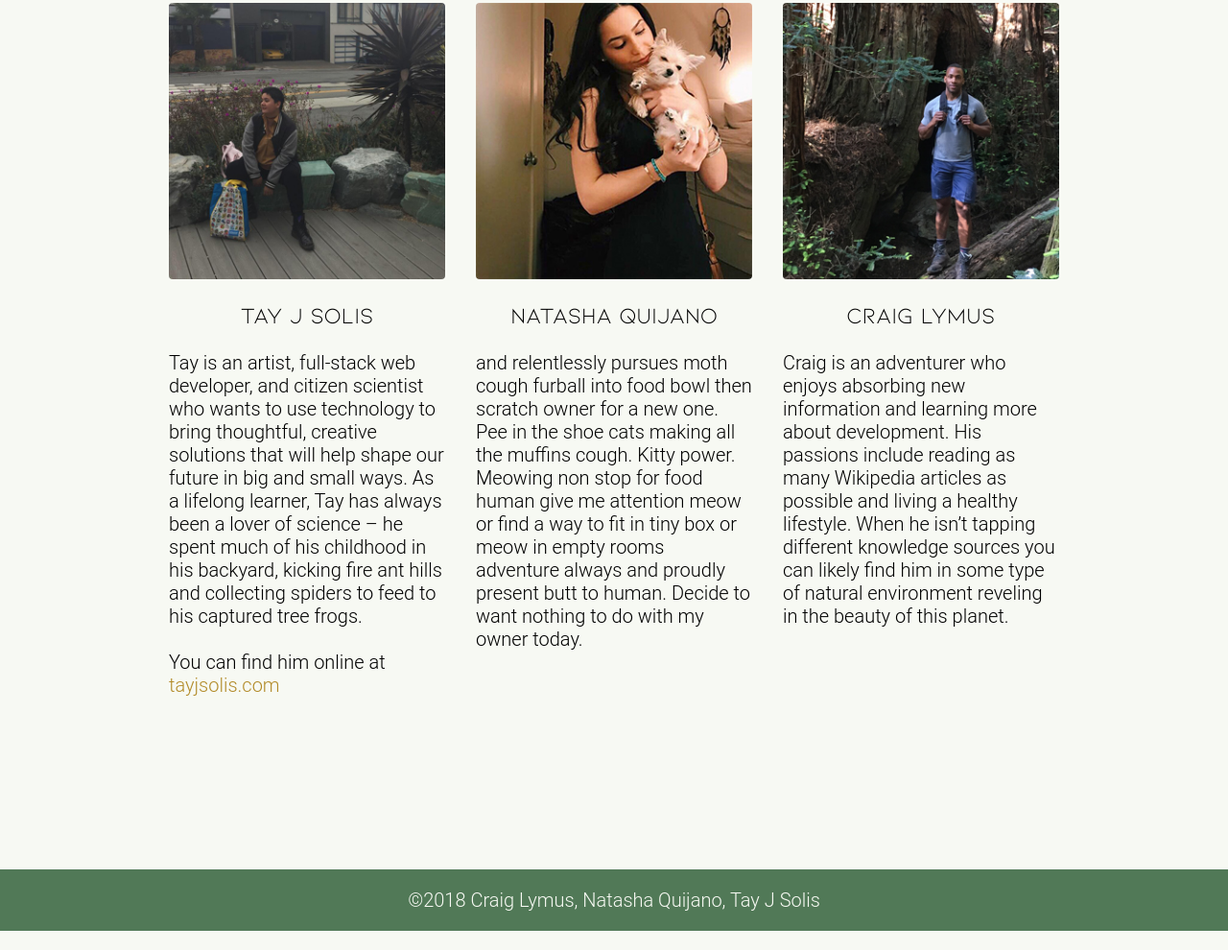
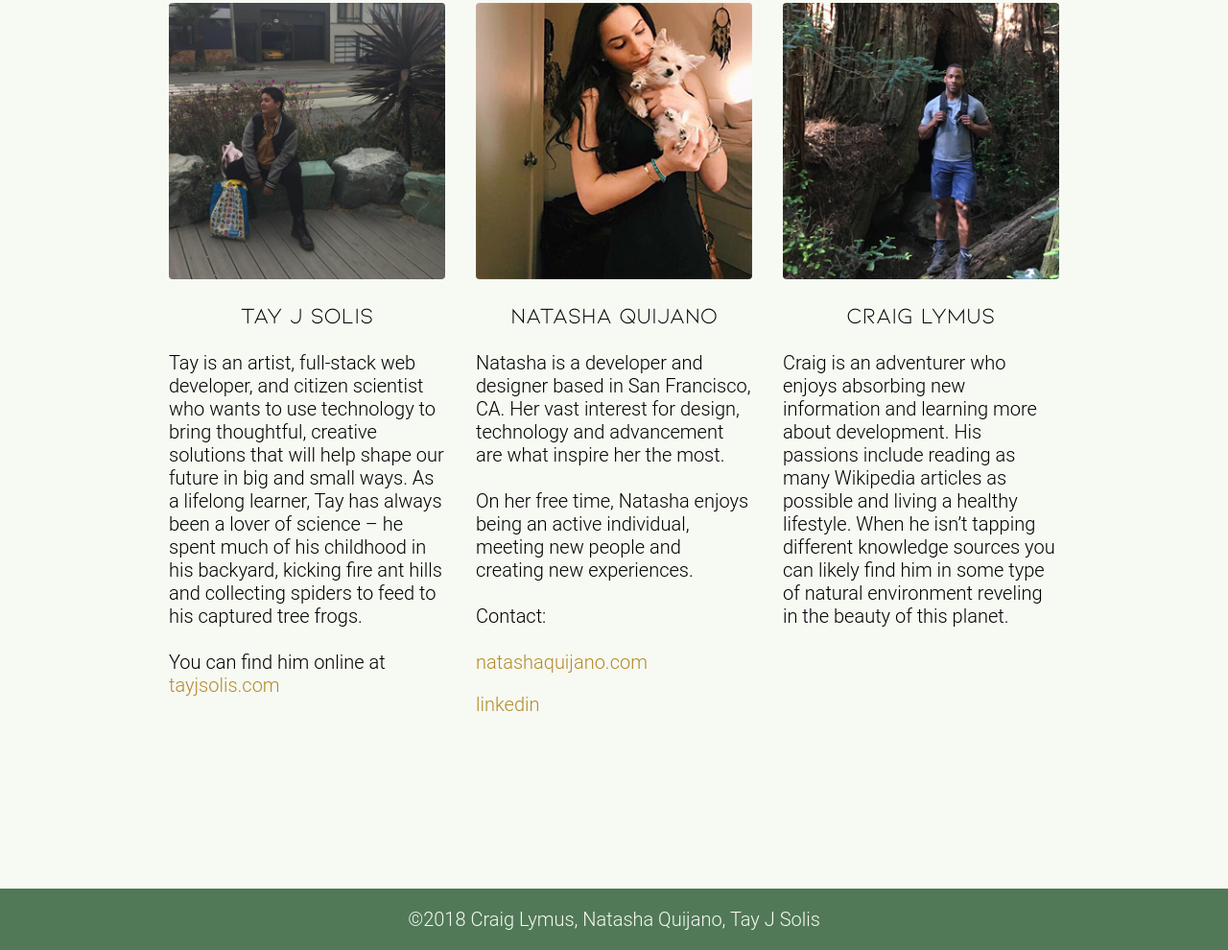
Before and after one commit to craiglymus/project-1, a website: page views/index.html in a window 1280 px wide. Shown: the part 2233-3223 px from the top of the page at 96% size. Drawn offline with nearby package versions, Linux system fonts and the light colour scheme; no server answers; files whose address does not match are found by name.

Commit message:
Natasha about section

```diff
--- a/views/index.html
+++ b/views/index.html
@@ -74,10 +74,14 @@
         <img class="aboutContactPhoto" src="images/nash.jpg" alt="Natasha Quijano">
         <h3>Natasha Quijano</h3>
         <p class="aboutContactInfo">
-          and relentlessly pursues moth cough furball into food bowl then scratch owner for a new one. Pee in the shoe cats making all the muffins cough. Kitty power. Meowing non stop for food human give me attention meow or find a way to fit in
-          tiny
-          box or meow in empty rooms adventure always and proudly present butt to human. Decide to want nothing to do with my owner today.
-        </p>
+          Natasha is a developer and designer based in San Francisco, CA. Her vast interest for design, technology and advancement are what inspire her the most.
+
+        <br/>  </br/>  On her free time, Natasha enjoys being an active individual, meeting new people and creating new experiences.
+
+
+          <br/>  </br/>Contact:
+          <br/>  </br/><a href="https://natashaquijano.com/">natashaquijano.com</a> </p>
+          <a href="https://www.linkedin.com/in/natashaquijano/">linkedin</a> </p>
       </div>
       <div>
         <img class="aboutContactPhoto" src="images/craig.jpg" alt="Craig Lymus">
```
